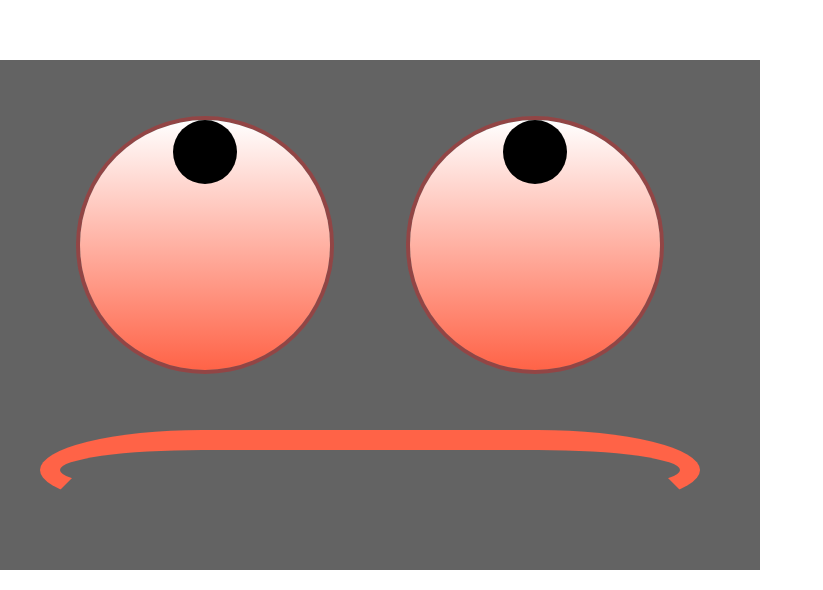
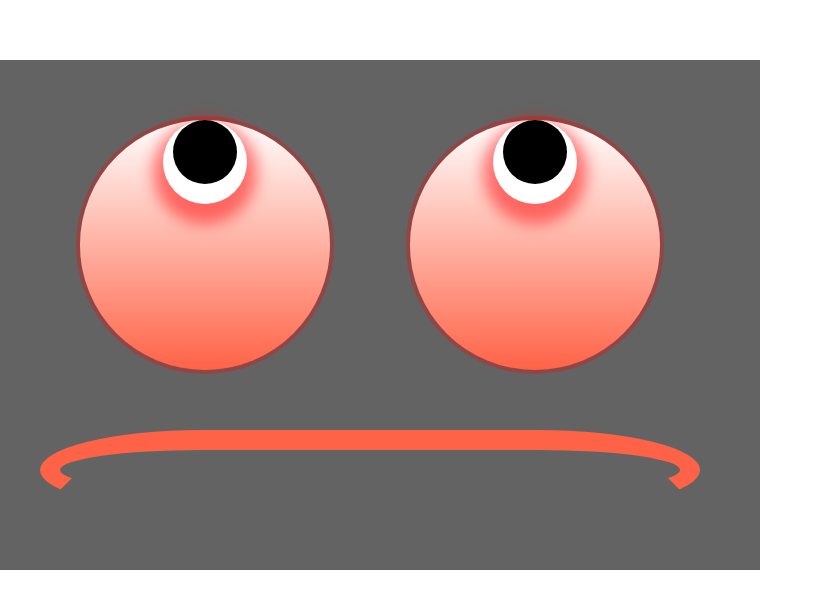
Before and after one commit to pavelarseyev/headingCounter, a website: page assets/html/home.html in a window 1280 px wide. Shown: the part 2530-3120 px from the top of the page, without its empty margins (0-823 px from the left). Drawn offline with nearby package versions, Linux system fonts and the light colour scheme; files that its build step writes are made by us from their sources.

Commit message:
removed console.logs

```diff
--- a/assets/css/blocks/_any-stand-alone-block.scss
+++ b/assets/css/blocks/_any-stand-alone-block.scss
@@ -39,9 +39,9 @@
     border-radius: 50%;
     margin: 0 40px;
     box-shadow: 0 0 0 4px rgba(red, .3);
-    //transition: transform .5s;
+    //transition: .7s 0.1s;
 
-    &::after {
+    &::after, &::before {
         content: '';
         position: absolute;
         top: 0;
@@ -53,17 +53,13 @@
         background-color: black;
     }
 
-
-   /* &::before {
-        content: '';
-        position: absolute;
-        top: 50%;
-        left: 50%;
-        transform: translate(-50%, -50%);
-        width: 2px;
-        height: 2px;
-        background-color: black;
-    }*/
+    &::before {
+        background-color: $white;
+        z-index: 0;
+        width: 84px;
+        height: 84px;
+        box-shadow: 0 10px 15px 10px rgba(red, .5);
+    }
 }
 
 .mouth {
--- a/assets/js/modules/module.js
+++ b/assets/js/modules/module.js
@@ -135,7 +135,6 @@ export function eye(){
 
         let offsetX = item.getBoundingClientRect().x + item.offsetWidth/2;
         let offsetY = item.getBoundingClientRect().y + item.offsetHeight/2;
-        // console.log(offsetX, offsetY);
 
 
         window.addEventListener("mousemove", (e) => {
@@ -165,11 +164,8 @@ export function eye(){
                 }
 
                 if(x <= 0 && y <= 0) {
-                    result = Math.abs(Math.asin(y/c)) + 3*PI/2;
+                    result = Math.abs(Math.asin(y/c)) + PI*1.5;
                 }
-
-
-                console.log(result * 180 / PI);
 
                 return (result * 180 / PI);
 
```
Also changed, not shown: dist/css/style.css, dist/js/global.js.
